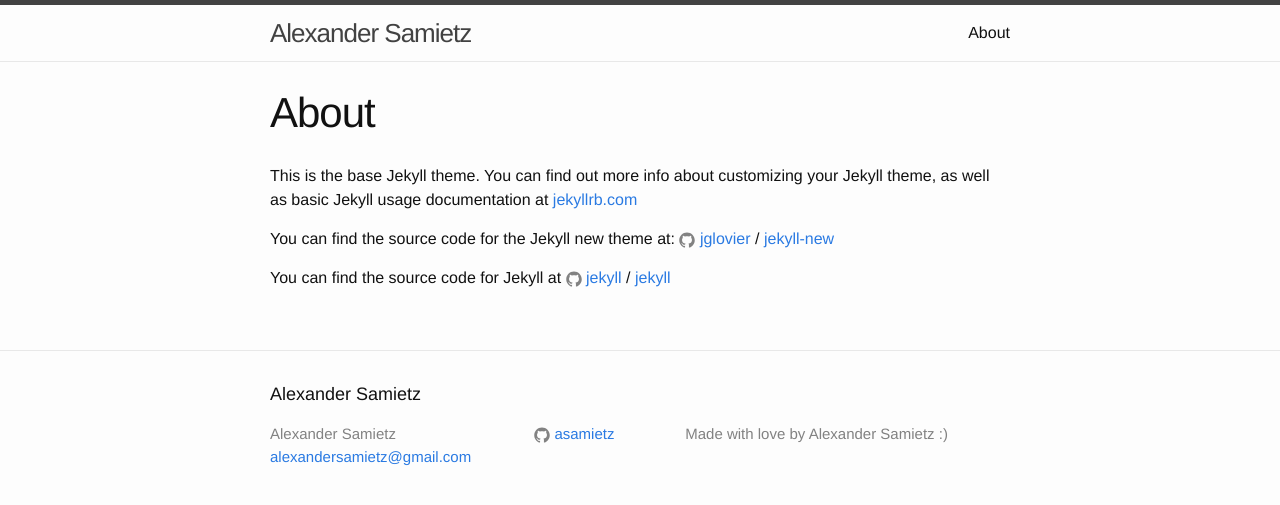
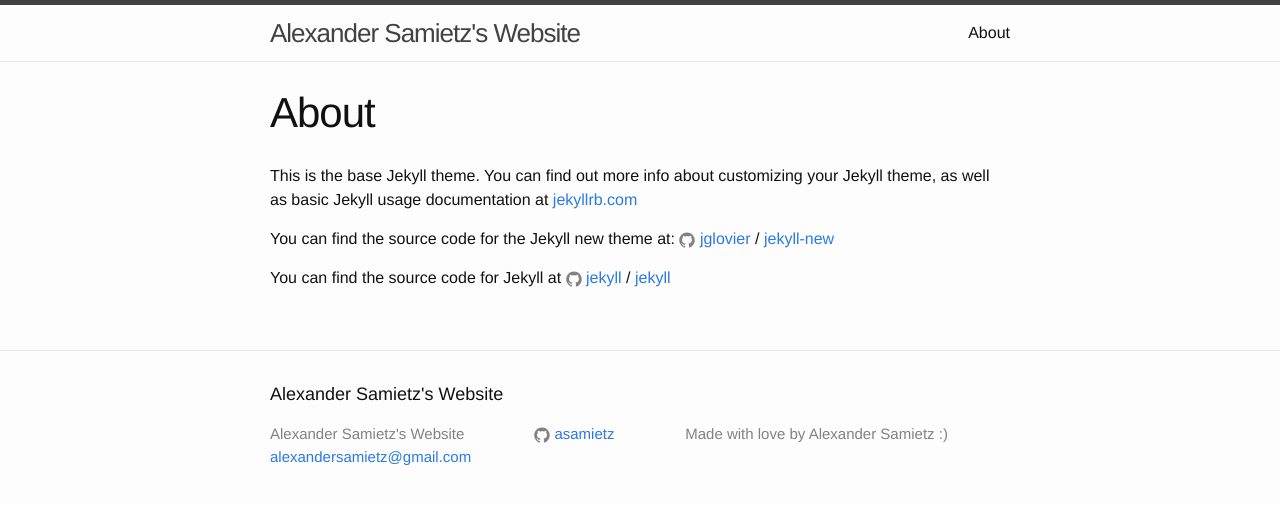
Before and after one commit to asamietz/asamietz.github.io, a Jekyll site: the page built from about.md, in a window 1280 px wide. Shown: the top 505 px of the page. Built offline with Jekyll 4.4.1, drawn with Linux system fonts in a browser that asks for light colours.

Commit message:
Update _config.yml

```diff
--- a/_config.yml
+++ b/_config.yml
@@ -6,7 +6,7 @@
 # 'jekyll serve'. If you change this file, please restart the server process.
 
 # Site settings
-title: Alexander Samietz
+title: Alexander Samietz's Website
 email: alexandersamietz@gmail.com
 description: > # this means to ignore newlines until "baseurl:"
   Made with love by Alexander Samietz :)
```
